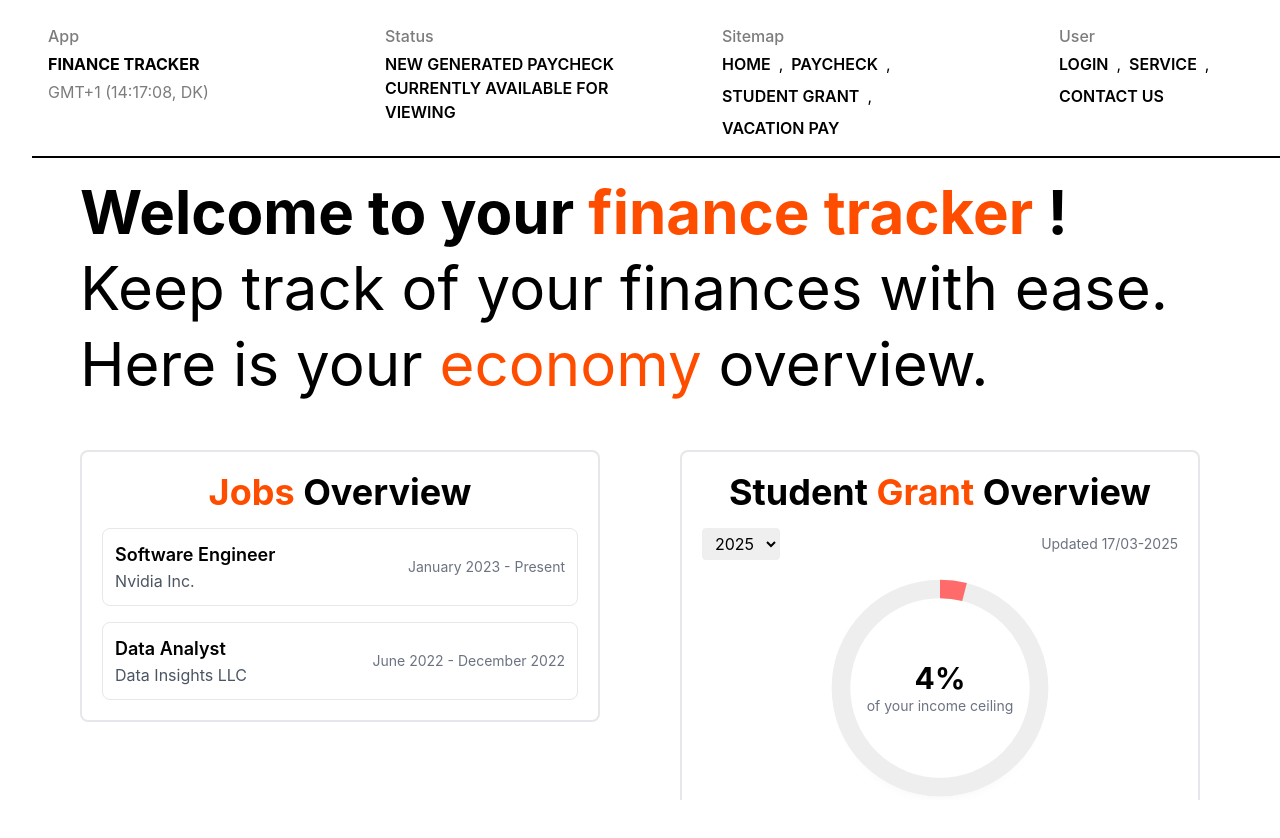
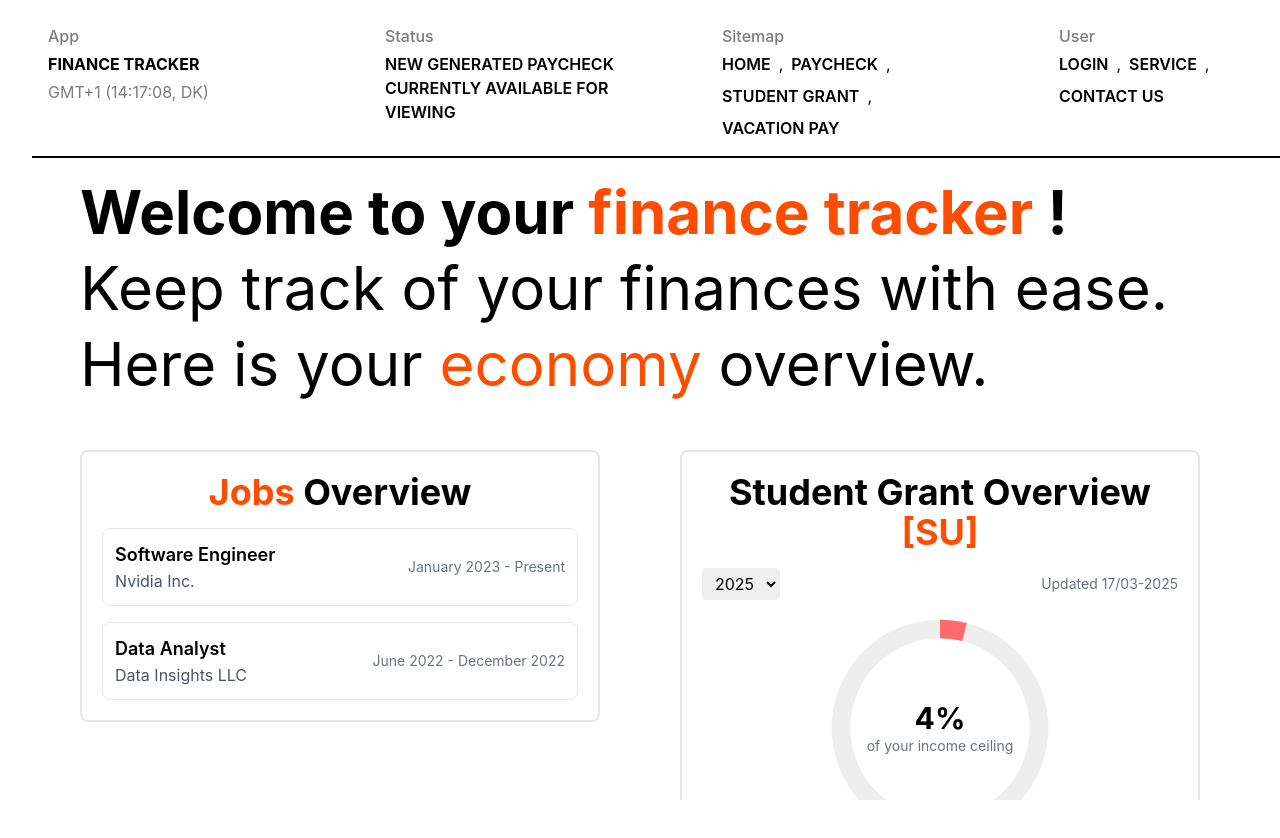
Before and after one commit to Zerefez/FinanceTracker-Frontend-WebApp, a React (Vite) app: page / in a window 1280 px wide. Shown: the top 838 px of the page. Built offline with nearby package versions, Linux system fonts and the light colour scheme.

Commit message:
Update height view

```diff
--- a/src/components/SU.tsx
+++ b/src/components/SU.tsx
@@ -49,8 +49,8 @@ export default function SUSection() {
   return (
     <div className="w-full rounded-lg border-2 border-gray-200 p-5">
       <AnimatedText
-        phrases={["Student Grant Overview"]}
-        accentWords={["Grant"]}
+        phrases={["Student Grant Overview [SU]"]}
+        accentWords={["[SU]"]}
         className="mb-4 text-center text-2xl font-bold md:text-3xl lg:text-4xl"
         accentClassName="text-accent"
       />
@@ -110,7 +110,7 @@ export default function SUSection() {
               className="text-sm text-gray-600"
               accentClassName="text-accent"
             />
-            <p className="font-semibold">{suData.maxEarnable.toLocaleString()} kr.</p>
+            <p className="font-semibold text-accent">{suData.maxEarnable.toLocaleString()} kr.</p>
             <p className="text-xs text-gray-500">
               Amount for AM contribution: {suData.incomeCeiling.toLocaleString()} kr.
             </p>
--- a/src/pages/Home.tsx
+++ b/src/pages/Home.tsx
@@ -26,7 +26,7 @@ export default function Home() {
   return (
     <section>
       <Inner>
-        <div className="mx-8 px-4 md:px-6 h-[100vh]">
+        <div className="mx-8 px-4 md:px-6 h-full">
           <div className="flex flex-col items-center gap-10 md:flex-row md:items-start md:gap-20">
             <div className="w-full">
               <AnimatedText
```
Also changed, not shown: 1 other file (tests, documents, lock files or other folders).
